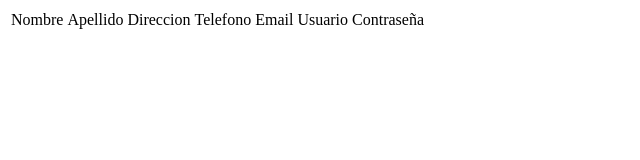
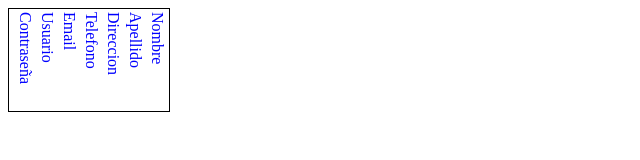
Before and after one commit to HectorDavid09/SegundoEjercicio, a plain HTML site: page dos.html in a window 1280 px wide. Shown: the whole page, without its empty margins (0-640 px from the left). Drawn offline with Linux system fonts and the light colour scheme.

Commit message:
Cambios en dos

```diff
--- a/dos.html
+++ b/dos.html
@@ -4,6 +4,7 @@
     <meta charset="UTF-8">
     <meta http-equiv="X-UA-Compatible" content="IE=edge">
     <title>Document</title>
+    <link rel="stylesheet" href="estilos.css">
 </head>
 <body>
     <script>
@@ -18,14 +19,28 @@ function getParameterByName(name) {
     return results === null ? "" : decodeURIComponent(results[1].replace(/\+/g, " "));
 }
     </script>
+
     <table>
+
         <tr>
             <td>Nombre</td>
+        </tr>
+        <tr>
             <td>Apellido</td>
+        </tr>
+        <tr>
             <td>Direccion</td>
+        </tr>
+        <tr>
             <td>Telefono</td>
+        </tr>
+        <tr>
             <td>Email</td>
+        </tr>
+        <tr>
             <td>Usuario</td>
+        </tr>
+        <tr>
             <td>Contraseña</td>
         </tr>
         <tr>
@@ -66,5 +81,6 @@ function getParameterByName(name) {
             </td>
         </tr>
     </table>
+
 </body>
 </html>
```
